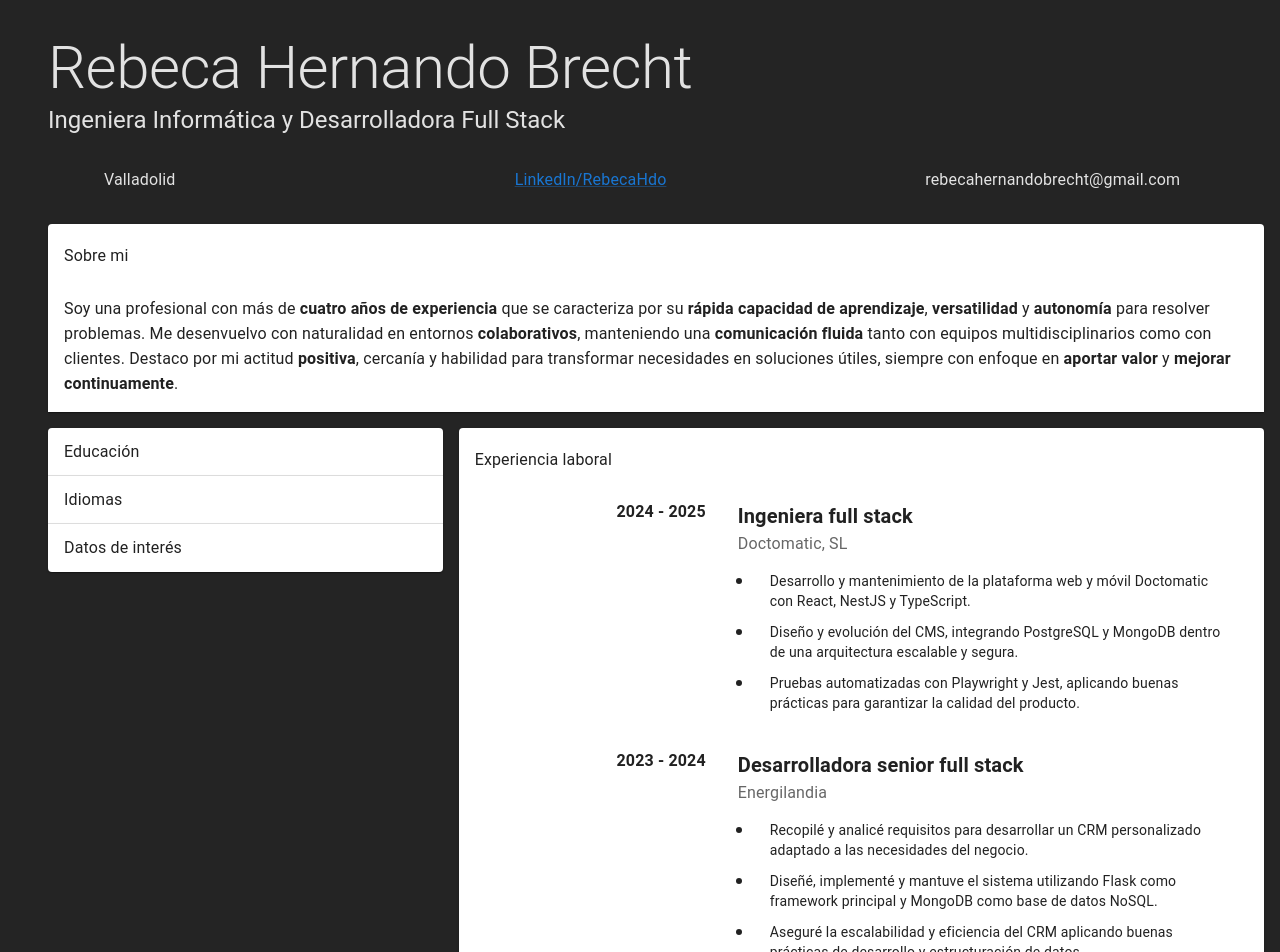
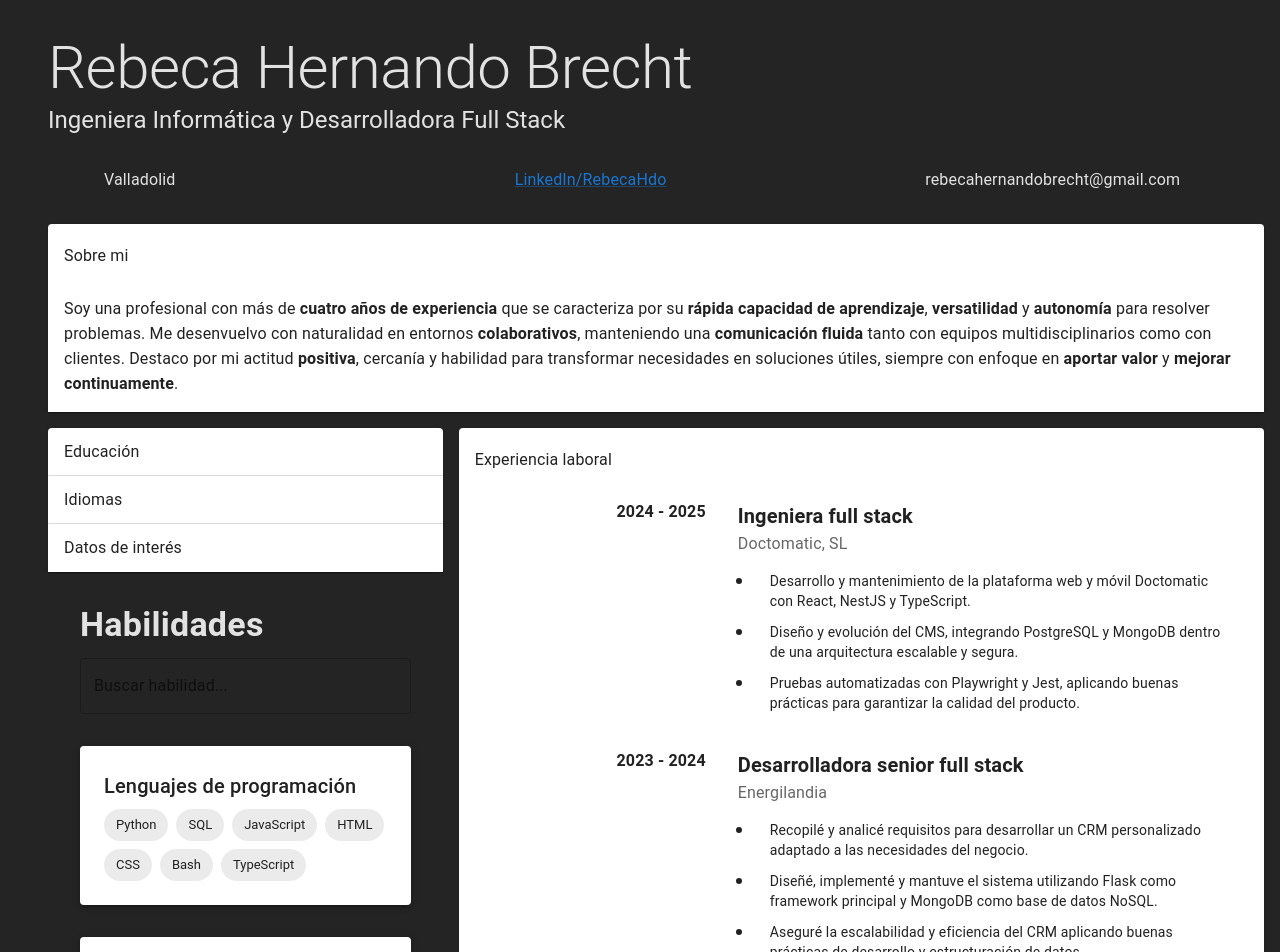
Before and after one commit to RebecaHdo/myCv, a React (Vite) app in the folder front/: page / in a window 1280 px wide. Shown: the top 952 px of the page. Built offline with nearby package versions, Linux system fonts and the light colour scheme; some icons are missing.

Commit message:
skills section done

```diff
--- a/front/src/components/cv/Body.tsx
+++ b/front/src/components/cv/Body.tsx
@@ -3,6 +3,7 @@ import ExpandMoreIcon from '@mui/icons-material/ExpandMore';
 import DateSection from "./DateSection";
 import RatingSection from "./RatingSection"
 import UsefulInformationSection from "./UsefulInformationSection";
+import SkillsSection from "./SkillsSection";
 
 export default function Body() {
     return (
@@ -29,6 +30,7 @@ export default function Body() {
             </Accordion>
 
             <Grid container spacing={2} >
+                {/**left */}
                 <Grid size={4}>
 
                     {/**Education*/}
@@ -94,9 +96,36 @@ export default function Body() {
                             />
                         </AccordionDetails>
                     </Accordion>
+
+                    {/**Skills */}
+                    <SkillsSection
+                        skillsData={[
+                            {
+                                category: "Lenguajes de programación",
+                                skills: ["Python", "SQL", "JavaScript", "HTML", "CSS", "Bash", "TypeScript"]
+                            },
+                            {
+                                category: "Frameworks y librerías",
+                                skills: ["React", "NestJS", "Playwright", "Jest", "Odoo", "Flask", "Django"]
+                            },
+                            {
+                                category: "Bases de datos",
+                                skills: ["PostgreSQL", "MySQL", "MongoDB"]
+                            },
+                            {
+                                category: "Control de versiones y herramientas de colaboración",
+                                skills: ["Git", "Jira"]
+                            },
+                            {
+                                category: "Sistemas operativos",
+                                skills: ["Windows", "GNU/Linux"]
+                            }
+                        ]} />
                 </Grid>
 
+                {/**right */}
                 <Grid size={8}>
+                    {/**work experience */}
                     <Accordion defaultExpanded>
                         <AccordionSummary
                             expandIcon={<ExpandMoreIcon />}
@@ -124,7 +153,7 @@ export default function Body() {
                                 date={[2022, 2023]}
                                 title="Desarrolladora junior full stack"
                                 subtitle="TOOOLS"
-                                details={["Implementé soluciones web robustas, seguras y mantenibles utilizando Django como framework principal.","Colaboré con equipos técnicos y administrativos para garantizar el cumplimiento de requisitos funcionales y técnicos.", "Desarrollé plugins en PHP para WordPress, adaptados a diferentes kits digitales."]}
+                                details={["Implementé soluciones web robustas, seguras y mantenibles utilizando Django como framework principal.", "Colaboré con equipos técnicos y administrativos para garantizar el cumplimiento de requisitos funcionales y técnicos.", "Desarrollé plugins en PHP para WordPress, adaptados a diferentes kits digitales."]}
                             />
 
                             <DateSection
--- /dev/null
+++ b/front/src/components/cv/SkillsSection.tsx
@@ -0,0 +1,65 @@
+import { Box, Chip, Grid, Paper, TextField, Typography } from "@mui/material";
+import React, { useState } from "react";
+
+
+interface SkillsSectionProps {
+  skillsData: {
+    category: string,
+    skills: string[]
+  }[];
+}
+
+const SkillsSection: React.FC<SkillsSectionProps> = ({
+  skillsData
+}) => {
+  const [search, setSearch] = useState("");
+
+  const filteredData = skillsData
+    .map((group) => ({
+      ...group,
+      skills: group.skills.filter((skill) =>
+        skill.toLowerCase().includes(search.toLowerCase())
+      )
+    }))
+    .filter((group) => group.skills.length > 0);
+
+  return (
+    <Box sx={{ padding: 4 }}>
+      {/* Título */}
+      <Typography variant="h4" fontWeight="bold" gutterBottom>
+        Habilidades
+      </Typography>
+
+      {/* Buscador global */}
+      <TextField
+        fullWidth
+        label="Buscar habilidad..."
+        variant="outlined"
+        sx={{ mb: 4 }}
+        value={search}
+        onChange={(e) => setSearch(e.target.value)}
+      />
+
+      {/* Categorías */}
+      <Grid container spacing={4}>
+        {filteredData.map((group) => (
+          <Grid xs={12} md={6} key={group.category}>
+            <Paper sx={{ padding: 3 }} elevation={3}>
+              <Typography variant="h6" gutterBottom>
+                {group.category}
+              </Typography>
+
+              <Box sx={{ display: "flex", flexWrap: "wrap", gap: 1 }}>
+                {group.skills.map((skill) => (
+                  <Chip key={skill} label={skill} />
+                ))}
+              </Box>
+            </Paper>
+          </Grid>
+        ))}
+      </Grid>
+    </Box>
+  );
+};
+
+export default SkillsSection;
```
